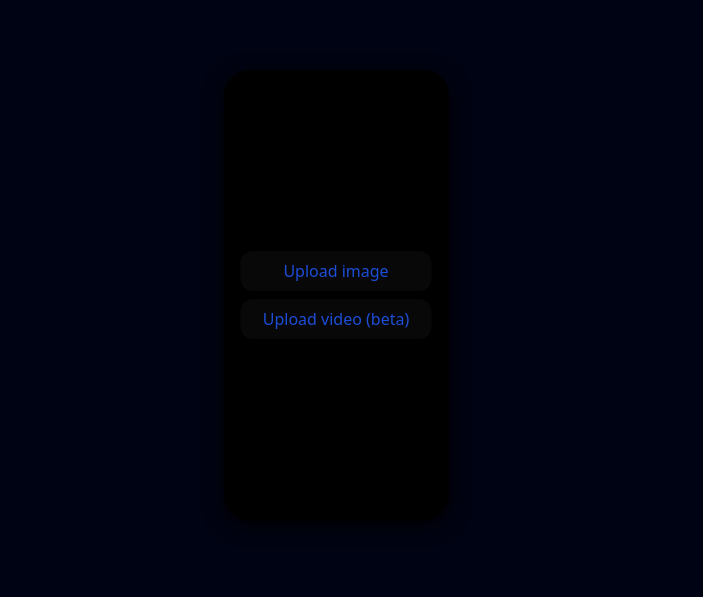
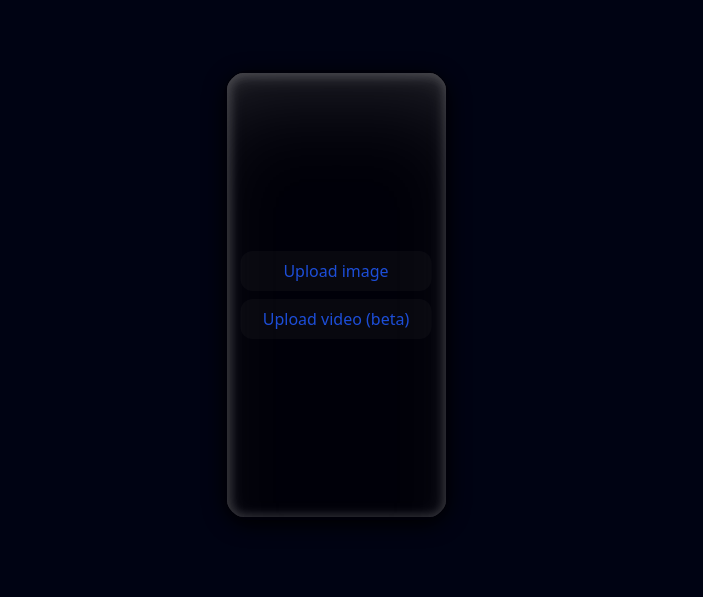
Before and after one commit to SimonBarak/minimalscreen, a website built with webpack: page index.html in a window 1280 px wide. Shown: the part 203-800 px from the top of the page, without its empty margins (304-1007 px from the left). Built offline with nearby package versions, Linux system fonts and the light colour scheme; what @jaames/iro would draw is missing.

Commit message:
remove screen

```diff
--- a/index.html
+++ b/index.html
@@ -234,12 +234,6 @@
             id="mockup"
             class="mobile-mockup m-auto initial-height imageWrapper initial-width"
           >
-            <!-- <div class="shadow-0">
-              <div class="shadow-1">
-                <div class="shadow-2"></div>
-              </div>
-            </div> -->
-
             <div
               class="controlers text-blue-700 font-medium text-center w-full p-4"
             >
@@ -276,11 +270,6 @@
             id="mockup-second"
             class="mobile-mockup m-auto initial-height initial-width imageWrapper hidden"
           >
-            <div class="shadow-0">
-              <div class="shadow-1">
-                <div class="shadow-2"></div>
-              </div>
-            </div>
             <div
               class="controlers text-blue-700 font-medium text-center w-full p-4"
             >
--- a/src/index.css
+++ b/src/index.css
@@ -85,9 +85,9 @@ input[type="file"] {
   position: relative;
   overflow: hidden;
   border-radius: 1.6em;
-  padding: 0.2em;
+  padding: 0.3em;
   position: relative;
-  background-color: black;
+  background-color: rgb(0, 0, 9);
   border: 1px solid transparent;
   box-shadow: 0 5px 20px 0px rgb(0 0 0);
 }
@@ -116,6 +116,21 @@ input[type="file"] {
 /* .mobile-mockup > div > video {
   border-radius: 1.7em;
 }*/
+
+.mobile-mockup::after {
+  content: "";
+  position: absolute;
+  pointer-events: none;
+  top: 2px;
+  bottom: 2px;
+  left: 2px;
+  right: 2px;
+  border-radius: 1rem;
+
+  box-shadow: inset 0 60px 100px -48px rgb(200 200 200 / 20%),
+    inset 0 4px 18px 4px rgb(200 200 200 / 10%),
+    inset 1px 1px 10px 3px rgb(200 200 200 / 20%);
+}
 
 .mobile-mockup img {
   height: 100%;
```
Also changed, not shown: dist/bundle.js, 1 other file.
